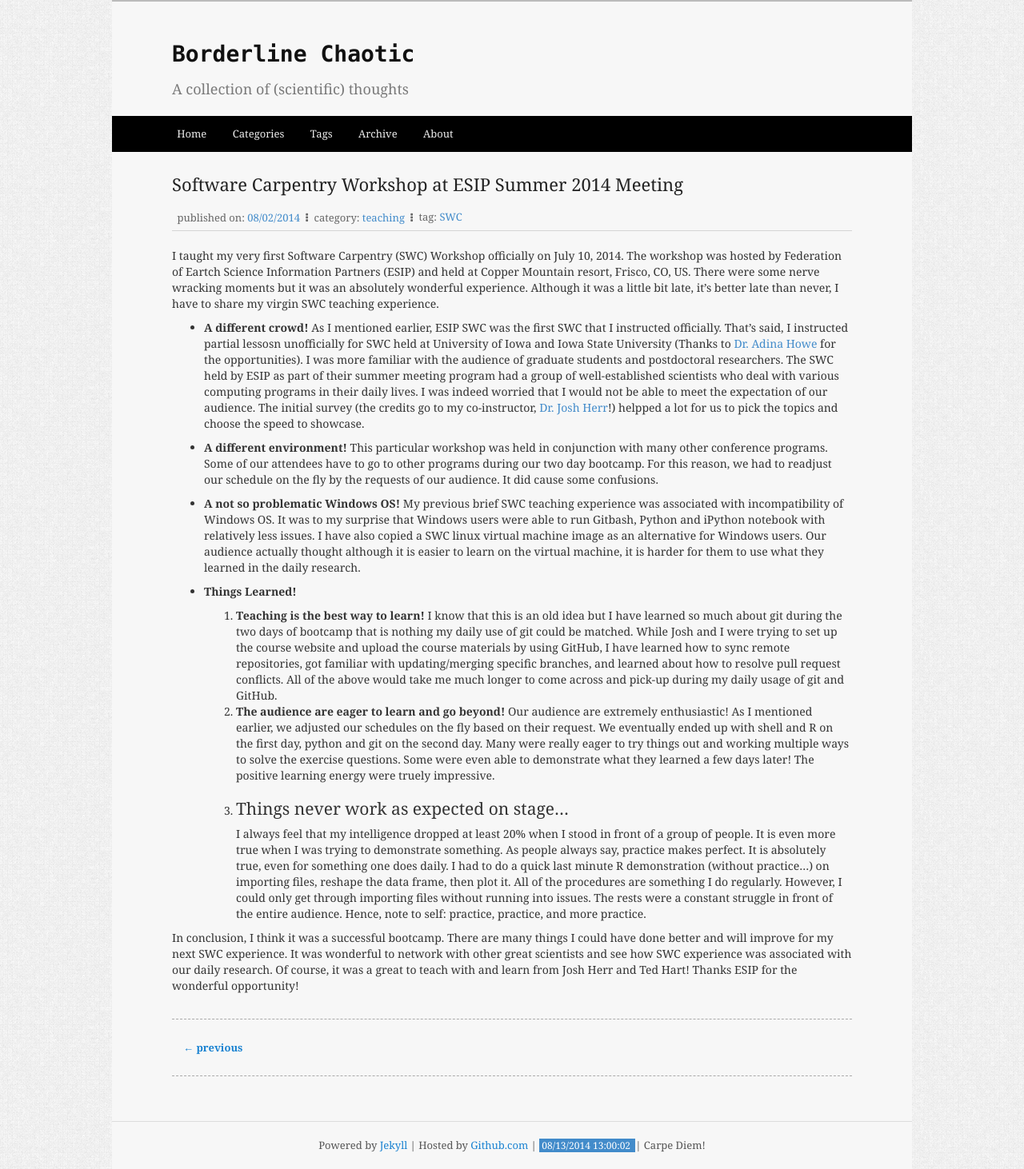
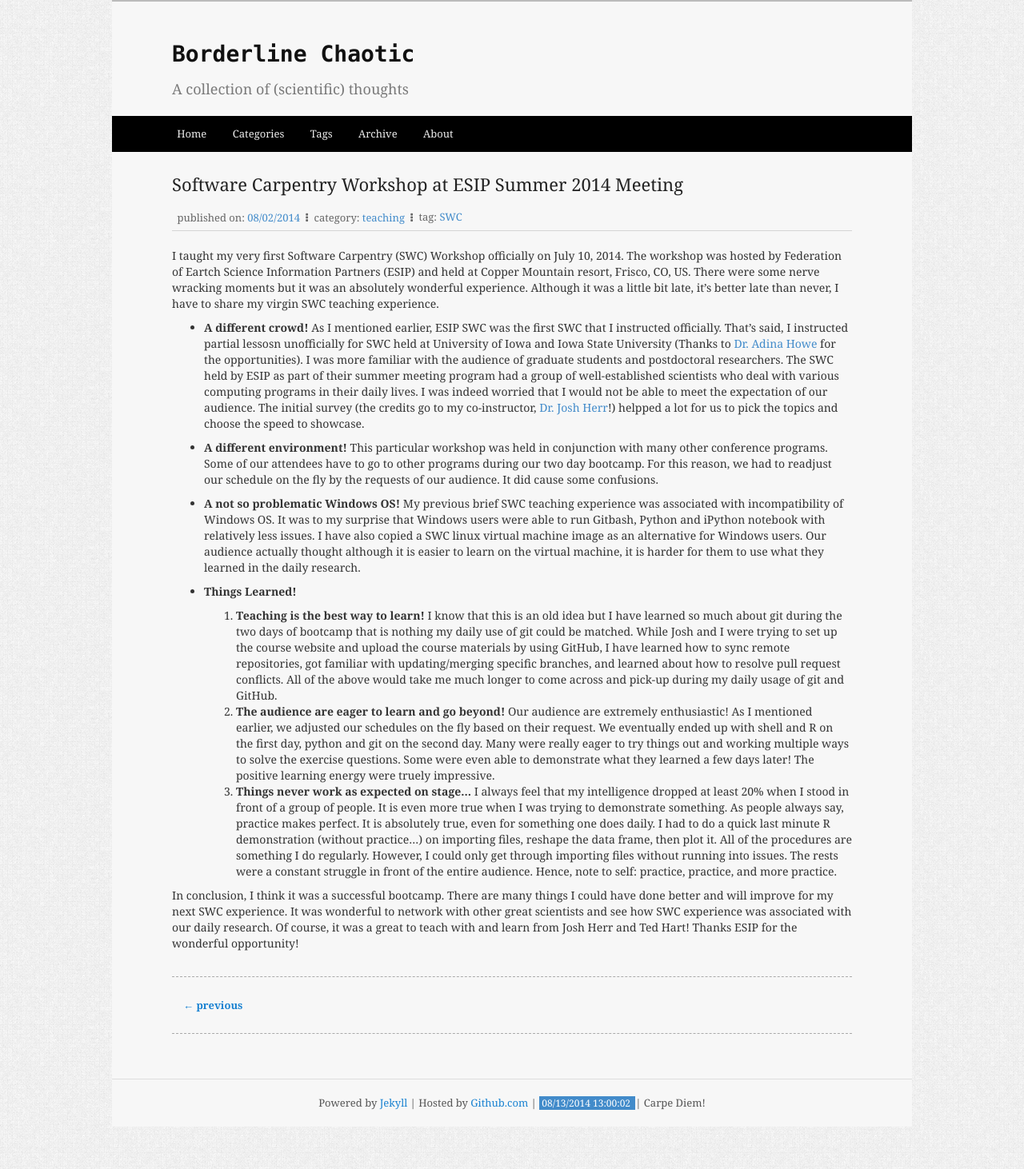
Before and after one commit to fandemonium/blog, a Jekyll site: the page built from _posts/2014-08-02-SWC-esip-summer-meeting.md, in a window 1280 px wide. Shown: the whole page at 80% size. Built offline with Jekyll 4.4.1, drawn with Linux system fonts in a browser that asks for light colours; Markdown is read by kramdown in place of the engine named in the settings; comment, search, counter and statistics services are not loaded.

Commit message:
bolded bullet number 3.

```diff
--- a/_posts/2014-08-02-SWC-esip-summer-meeting.md
+++ b/_posts/2014-08-02-SWC-esip-summer-meeting.md
@@ -23,7 +23,7 @@ I taught my very first Software Carpentry (SWC) Workshop officially on July 10,
 		I know that this is an old idea but I have learned so much about git during the two days of bootcamp that is nothing my daily use of git could be matched. While Josh and I were trying to set up the course website and upload the course materials by using GitHub, I have learned how to sync remote repositories, got familiar with updating/merging specific branches, and learned about how to resolve pull request conflicts. All of the above would take me much longer to come across and pick-up during my daily usage of git and GitHub.
 	2. **The audience are eager to learn and go beyond!**
 		Our audience are extremely enthusiastic! As I mentioned earlier, we adjusted our schedules on the fly based on their request. We eventually ended up with shell and R on the first day, python and git on the second day. Many were really eager to try things out and working multiple ways to solve the exercise questions. Some were even able to demonstrate what they learned a few days later! The positive learning energy were truely impressive.
-	3. ### Things never work as expected on stage...
+	3. **Things never work as expected on stage...**
 		I always feel that my intelligence dropped at least 20% when I stood in front of a group of people. It is even more true when I was trying to demonstrate something. As people always say, practice makes perfect. It is absolutely true, even for something one does daily. I had to do a quick last minute R demonstration (without practice...) on importing files, reshape the data frame, then plot it. All of the procedures are something I do regularly. However, I could only get through importing files without running into issues. The rests were a constant struggle in front of the entire audience. Hence, note to self: practice, practice, and more practice.
 
 In conclusion, I think it was a successful bootcamp. There are many things I could have done better and will improve for my next SWC experience. It was wonderful to network with other great scientists and see how SWC experience was associated with our daily research. Of course, it was a great to teach with and learn from Josh Herr and Ted Hart! Thanks ESIP for the wonderful opportunity!
```
